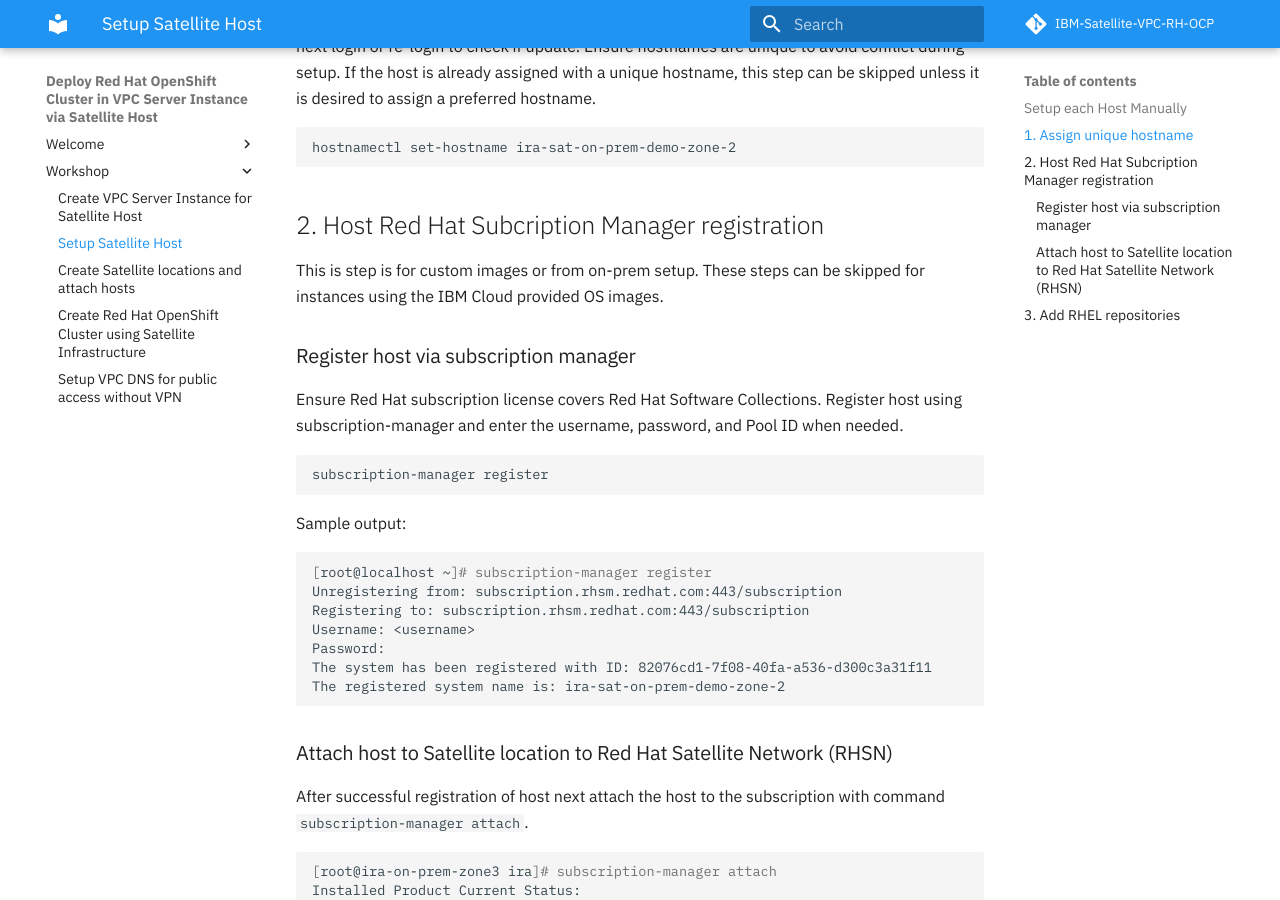
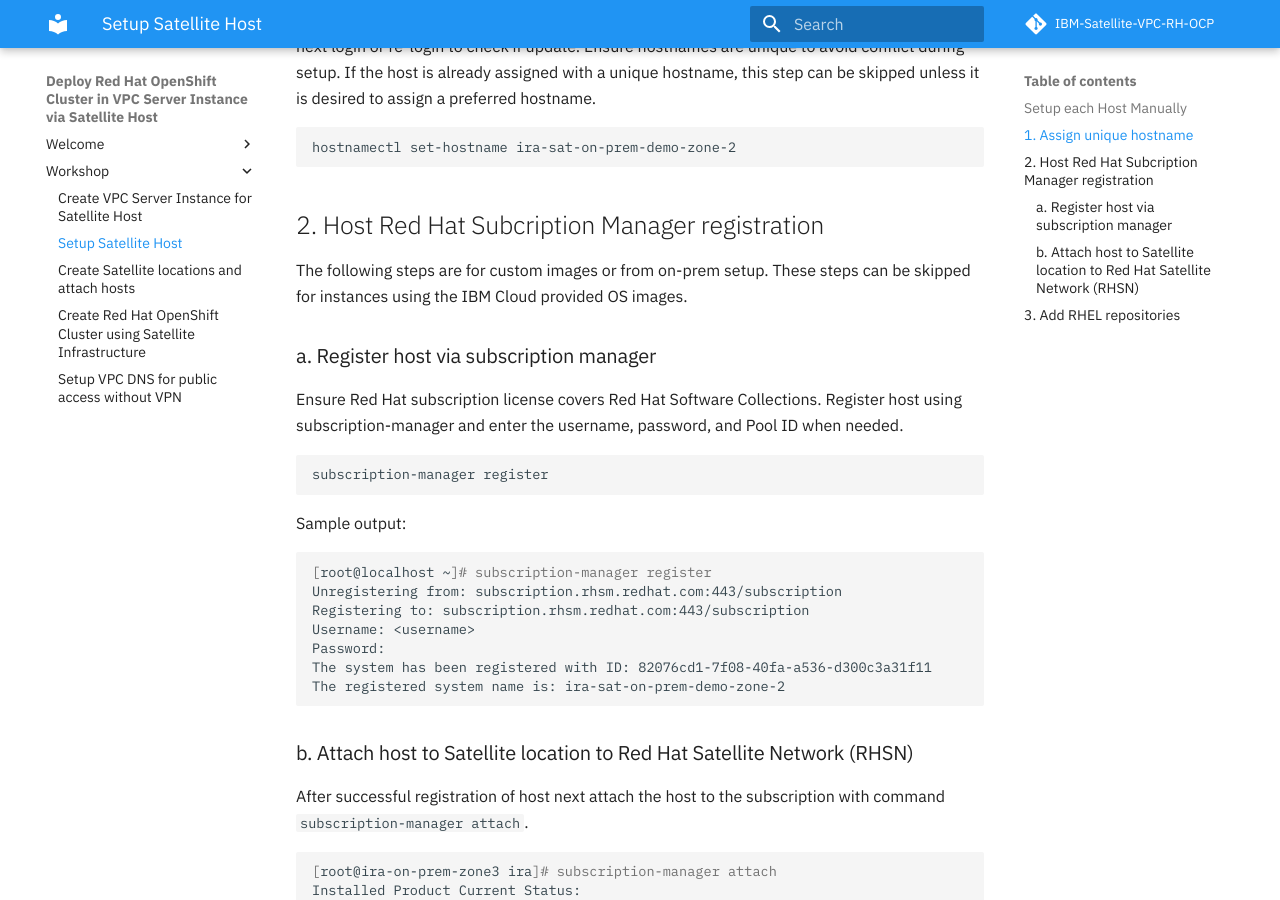
Before and after one commit to IraAngeles-IBM/IBM-Satellite-VPC-RH-OCP, an MkDocs documentation site: the page built from docs/manual-host-setup.md, in a window 1280 px wide and 900 px high, scrolled down 364 px. Built offline with MkDocs 1.6.1 and Material for MkDocs 9.7.7, drawn with Linux system fonts in a browser that asks for light colours; comment, search, counter and statistics services are not loaded.

Commit message:
updated manual host setup

````diff
--- a/docs/manual-host-setup.md
+++ b/docs/manual-host-setup.md
@@ -12,9 +12,9 @@
 
 ## 2. Host Red Hat Subcription Manager registration
 
-This is step is for custom images or from on-prem setup.  These steps can be skipped for instances using the IBM Cloud provided OS images.
+The following steps are for custom images or from on-prem setup.  These steps can be skipped for instances using the IBM Cloud provided OS images.
 
-### Register host via subscription manager
+### a. Register host via subscription manager
 
 Ensure Red Hat subscription license covers Red Hat Software Collections.  Register host using subscription-manager and enter the username, password, and Pool ID when needed.
 
@@ -34,7 +34,7 @@
 The registered system name is: ira-sat-on-prem-demo-zone-2
 ```
 
-### Attach host to Satellite location to Red Hat Satellite Network (RHSN)
+### b. Attach host to Satellite location to Red Hat Satellite Network (RHSN)
 
 After successful registration of host next attach the host to the subscription with command `subscription-manager attach`.
 
````
Also changed, not shown: site/manual-host-setup/index.html, site/search/search_index.json, 1 other file.
